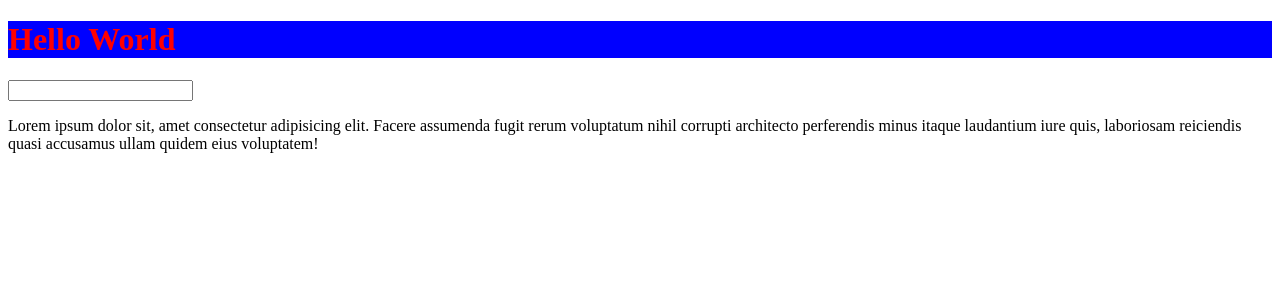
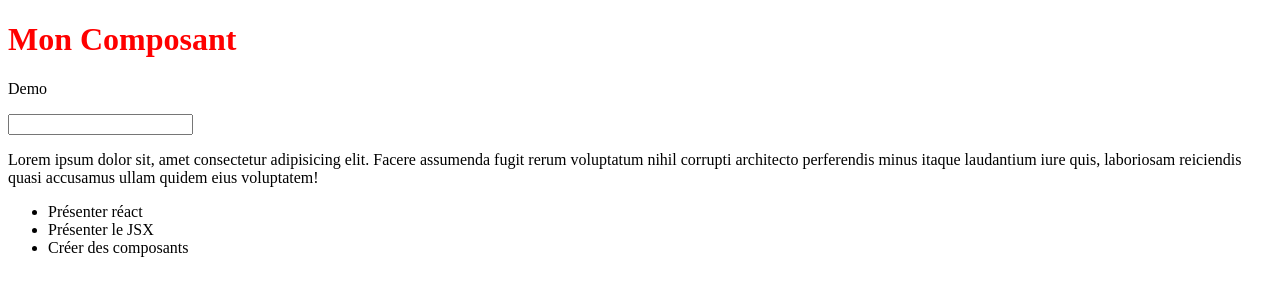
Before and after one commit to AurelBichop/React_graph, a React (Vite) app: page / in a window 1280 px wide. Shown: the top 300 px of the page. Built offline with nearby package versions, Linux system fonts and the light colour scheme.

Commit message:
fin syntaxe JSX

```diff
--- a/src/App.jsx
+++ b/src/App.jsx
@@ -1,5 +1,8 @@
 const title = "Hello World";
 const style = { color: "red", backgroundColor: "blue" };
+const showtitle = false;
+
+const todos = ["Présenter réact", "Présenter le JSX", "Créer des composants"];
 
 function App() {
   const handleClick = (e) => {
@@ -9,9 +12,14 @@ function App() {
 
   return (
     <>
-      <h1 onClick={handleClick} id="title" className="title" style={style}>
-        {title}
-      </h1>
+      <Title color="red">Mon Composant</Title>
+      {showtitle ? (
+        <h1 id="title" className="title" style={style}>
+          {title}
+        </h1>
+      ) : (
+        <p>Demo</p>
+      )}
       <input type="text" />
       <p>
         Lorem ipsum dolor sit, amet consectetur adipisicing elit. Facere
@@ -19,8 +27,30 @@ function App() {
         minus itaque laudantium iure quis, laboriosam reiciendis quasi accusamus
         ullam quidem eius voluptatem!
       </p>
+      <ul>
+        {todos.map((todo) => (
+          <li key={todo}>{todo}</li>
+        ))}
+      </ul>
     </>
   );
 }
 
+function Title({ color, children, hidden }) {
+  if (hidden) {
+    return null;
+  }
+
+  const props = {
+    id: "monid",
+    className: "maclass",
+  };
+
+  return (
+    <h1 style={{ color: color }} {...props}>
+      {children}
+    </h1>
+  );
+}
+
 export default App;
```
